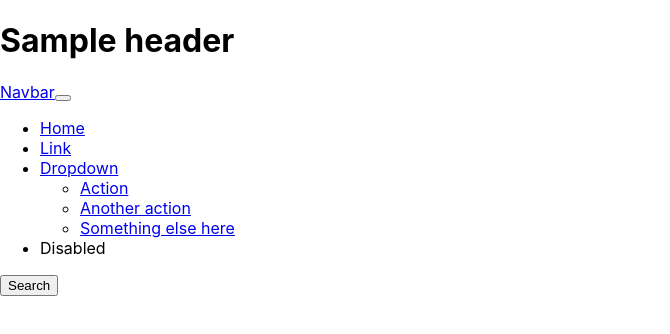
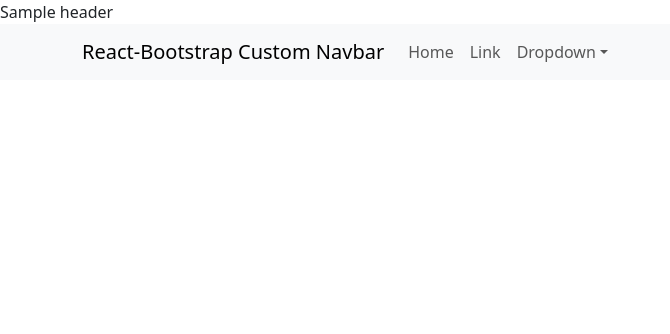
Before and after one commit to Ciezo/demo-react-app, a React (Create React App) app: page / in a window 1280 px wide. Shown: the top 334 px of the page, without its empty margins (0-670 px from the left). Built offline with nearby package versions, Linux system fonts and the light colour scheme.

Commit message:
Fix problems with components

```diff
--- a/package.json
+++ b/package.json
@@ -7,7 +7,10 @@
     "@testing-library/react": "^13.4.0",
     "@testing-library/user-event": "^13.5.0",
     "bootstrap": "^5.3.3",
+    "jquery": "^3.7.1",
+    "popper.js": "^1.16.1",
     "react": "^18.2.0",
+    "react-bootstrap": "^2.10.1",
     "react-dom": "^18.2.0",
     "react-scripts": "5.0.1",
     "web-vitals": "^2.1.4"
--- a/src/App.js
+++ b/src/App.js
@@ -1,9 +1,10 @@
 import Header from './components/Header';
-
+import CustomNavbar from './components/Navbar';
 function App() {
   return (
     <div>
       <Header />
+      <CustomNavbar />
     </div>
   );
 }
--- a/src/components/Header.js
+++ b/src/components/Header.js
@@ -2,43 +2,7 @@
 
 function Header(){
     return(
-      <header className="mx-auto p-8 bg-red-700">
-        <h1 className="text-white text-4xl">Sample header</h1>
-        <nav class="navbar navbar-expand-lg bg-body-tertiary">
-        <div class="container-fluid">
-            <a class="navbar-brand" href="#">Navbar</a>
-            <button class="navbar-toggler" type="button" data-bs-toggle="collapse" data-bs-target="#navbarSupportedContent" aria-controls="navbarSupportedContent" aria-expanded="false" aria-label="Toggle navigation">
-            <span class="navbar-toggler-icon"></span>
-            </button>
-            <div class="collapse navbar-collapse" id="navbarSupportedContent">
-            <ul class="navbar-nav me-auto mb-2 mb-lg-0">
-                <li class="nav-item">
-                <a class="nav-link active" aria-current="page" href="#">Home</a>
-                </li>
-                <li class="nav-item">
-                <a class="nav-link" href="#">Link</a>
-                </li>
-                <li class="nav-item dropdown">
-                <a class="nav-link dropdown-toggle" href="#" role="button" data-bs-toggle="dropdown" aria-expanded="false">
-                    Dropdown
-                </a>
-                <ul class="dropdown-menu">
-                    <li><a class="dropdown-item" href="#">Action</a></li>
-                    <li><a class="dropdown-item" href="#">Another action</a></li>
-                    <li><a class="dropdown-item" href="#">Something else here</a></li>
-                </ul>
-                </li>
-                <li class="nav-item">
-                <a class="nav-link disabled" aria-disabled="true">Disabled</a>
-                </li>
-            </ul>
-            <form class="d-flex" role="search">
-                <button class="btn btn-outline-success" type="submit">Search</button>
-            </form>
-            </div>
-        </div>
-        </nav>
-      </header>
+      <header>Sample header</header>
     )
   }
 
--- /dev/null
+++ b/src/components/Navbar.js
@@ -0,0 +1,34 @@
+import Container from 'react-bootstrap/Container';
+import Nav from 'react-bootstrap/Nav';
+import Navbar from 'react-bootstrap/Navbar';
+import NavDropdown from 'react-bootstrap/NavDropdown';
+
+function CustomNavbar() {
+  return (
+    <Navbar expand="lg" className="bg-body-tertiary">
+      <Container>
+        <Navbar.Brand href="#home">React-Bootstrap Custom Navbar</Navbar.Brand>
+        <Navbar.Toggle aria-controls="basic-navbar-nav" />
+        <Navbar.Collapse id="basic-navbar-nav">
+          <Nav className="me-auto">
+            <Nav.Link href="#home">Home</Nav.Link>
+            <Nav.Link href="#link">Link</Nav.Link>
+            <NavDropdown title="Dropdown" id="basic-nav-dropdown">
+              <NavDropdown.Item href="#action/3.1">Action</NavDropdown.Item>
+              <NavDropdown.Item href="#action/3.2">
+                Another action
+              </NavDropdown.Item>
+              <NavDropdown.Item href="#action/3.3">Something</NavDropdown.Item>
+              <NavDropdown.Divider />
+              <NavDropdown.Item href="#action/3.4">
+                Separated link
+              </NavDropdown.Item>
+            </NavDropdown>
+          </Nav>
+        </Navbar.Collapse>
+      </Container>
+    </Navbar>
+  );
+}
+
+export default CustomNavbar;
--- a/src/index.js
+++ b/src/index.js
@@ -1,6 +1,7 @@
 import React from 'react';
 import ReactDOM from 'react-dom/client';
 import './index.css';
+import 'bootstrap/dist/css/bootstrap.min.css';
 import App from './App';
 import reportWebVitals from './reportWebVitals';
 
```
Also changed, not shown: 1 other file (tests, documents, lock files or other folders).
